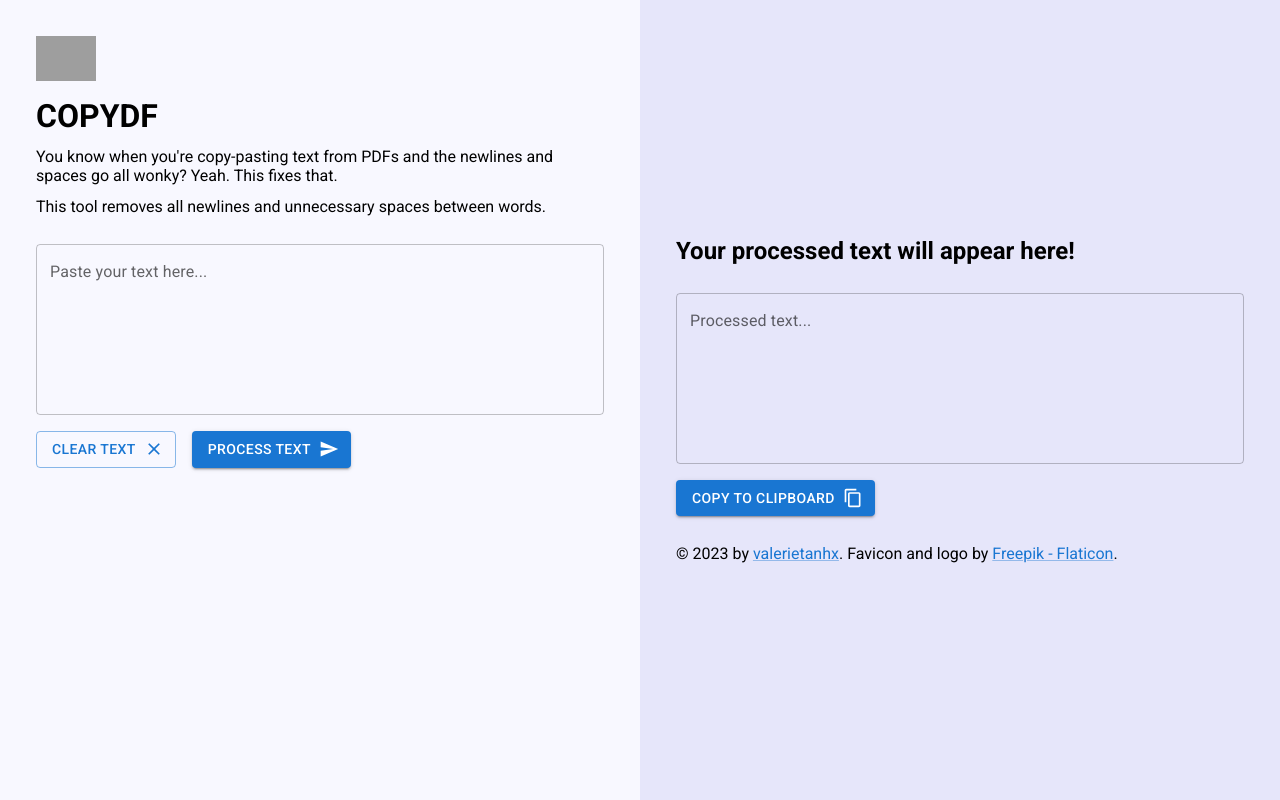
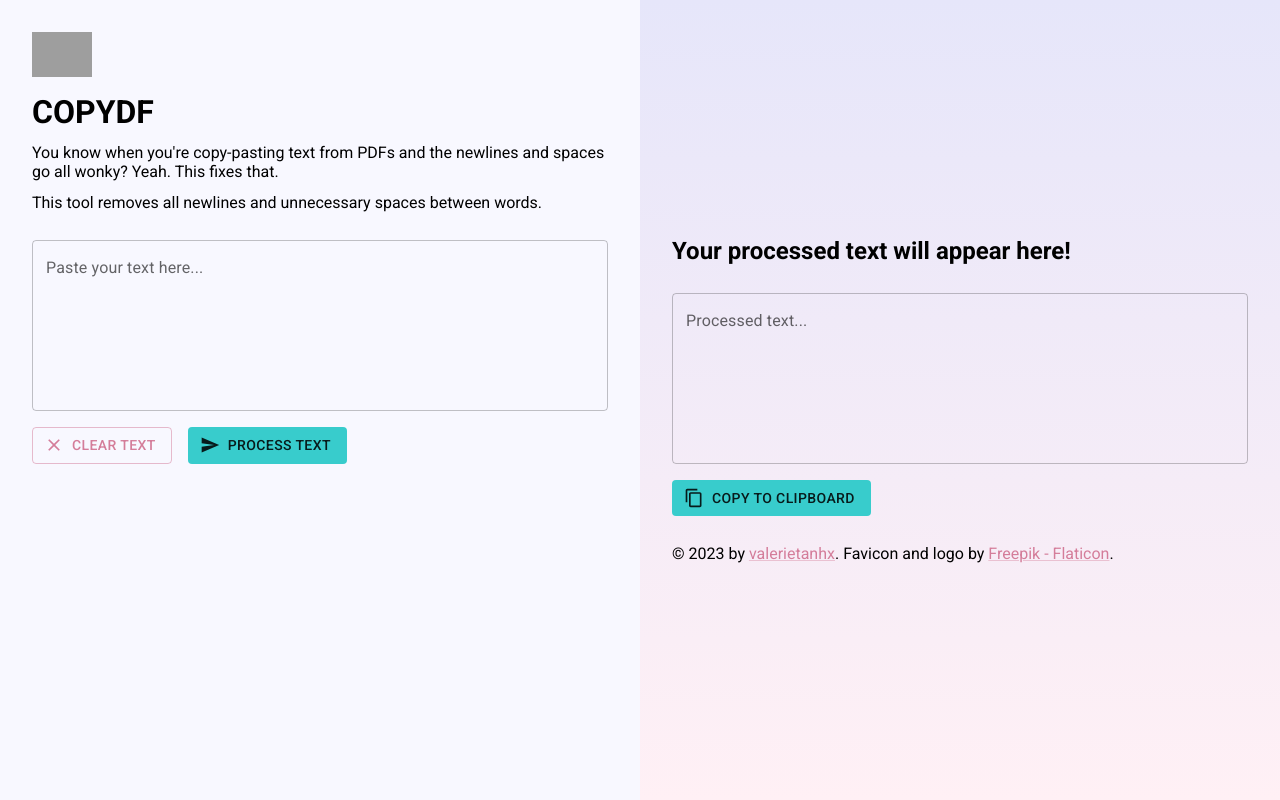
Before and after one commit to valerietanhx/copydf, a React (Create React App) app: page / in a window 1280 px wide. Built offline with nearby package versions, Linux system fonts and the light colour scheme; grey boxes are pictures that could not be loaded.

Commit message:
feat: update website design

```diff
--- a/src/App.css
+++ b/src/App.css
@@ -3,25 +3,7 @@
 }
 
 .App {
-  width: 100%;
   height: 100vh;
-  display: flex;
-  flex-direction: row;
-}
-
-.left {
-  width: 50%;
-  background-color: ghostwhite;
-  padding: 36px;
-}
-
-.right {
-  width: 50%;
-  background-color: lavender;
-  padding: 36px;
-  display: flex;
-  flex-direction: column;
-  justify-content: center;
 }
 
 h1,
@@ -33,17 +15,6 @@ p {
 @media only screen and (max-width: 768px) {
   .App {
     height: auto;
-    flex-direction: column;
-  }
-
-  .left {
-    width: auto;
-    padding: 36px;
-  }
-
-  .right {
-    width: auto;
-    padding: 36px;
   }
 }
 
--- a/src/App.js
+++ b/src/App.js
@@ -1,13 +1,27 @@
+import React, { useState } from "react";
+import { createTheme, ThemeProvider } from "@mui/material/styles";
+import Grid from "@mui/material/Grid";
+import TextField from "@mui/material/TextField";
+import Button from "@mui/material/Button";
+import Typography from "@mui/material/Typography";
+import Link from "@mui/material/Link";
+import SendIcon from "@mui/icons-material/Send";
+import ContentCopyIcon from "@mui/icons-material/ContentCopy";
+import ClearIcon from "@mui/icons-material/Clear";
 import "./App.css";
 import Logo from "./logo.png";
-import React, { useState } from "react";
-import SendIcon from "@mui/icons-material/Send";
-import Button from "@mui/material/Button";
-import TextField from "@mui/material/TextField";
-import Typography from "@mui/material/Typography";
-import ContentCopyIcon from "@mui/icons-material/ContentCopy";
-import ClearIcon from "@mui/icons-material/Clear";
-import Link from "@mui/material/Link";
+
+const theme = createTheme({
+  palette: {
+    primary: {
+      main: "#38cccc",
+    },
+    secondary: {
+      main: "#d47d9a",
+    },
+    tonalOffset: 0.1,
+  },
+});
 
 function App() {
   const [inputText, setInputText] = useState("");
@@ -27,14 +41,14 @@ function App() {
   };
 
   return (
-    <div className="App">
-      {/*TODO: add theme*/}
-      <div className="left">
+    <ThemeProvider theme={theme}>
+      <Grid container className="App">
+        <Grid item xs={12} md={6} sx={{ bgcolor: "ghostwhite" }} p={4}>
           <img src={Logo} alt="Logo" className="logo" />
           <h1>COPYDF</h1>
           <p>
-          You know when you're copy-pasting text from PDFs and the newlines and
-          spaces go all wonky? Yeah. This fixes that.
+            You know when you're copy-pasting text from PDFs and the newlines
+            and spaces go all wonky? Yeah. This fixes that.
           </p>
           <p>
             This tool removes all newlines and unnecessary spaces between words.
@@ -51,12 +65,15 @@ function App() {
               rows={6}
             />
             <div class="process-text-buttons">
-            {/*TODO: abstract out Button into a separate component*/}
+              {/*TODO: abstract out all components*/}
+              {/*TODO: clear processed text as well? "reset" instead of "clear"?
+              move to the right?*/}
               <Button
                 sx={{ mx: 0, my: 2 }}
                 onClick={clearText}
                 variant="outlined"
-              endIcon={<ClearIcon />}
+                color="secondary"
+                startIcon={<ClearIcon />}
               >
                 <Typography variant="button">Clear text</Typography>
               </Button>
@@ -64,16 +81,29 @@ function App() {
                 sx={{ mx: 0, my: 2 }}
                 onClick={processText}
                 variant="contained"
-              endIcon={<SendIcon />}
+                disableElevation
+                startIcon={<SendIcon />}
               >
                 <Typography variant="button">Process text</Typography>
               </Button>
             </div>
           </div>
-      </div>
-      <div className="right">
+        </Grid>
+        <Grid
+          item
+          xs={12}
+          md={6}
+          sx={{
+            background: "linear-gradient(lavender, lavenderblush)",
+            display: "flex",
+            flexDirection: "column",
+            justifyContent: "center",
+          }}
+          p={4}
+        >
           <h2>Your processed text will appear here!</h2>
           <div className="text-buttons-stack">
+            {/*TODO: change label? feels a bit awkward at the moment*/}
             <TextField
               sx={{ mt: 2 }}
               label="Processed text..."
@@ -85,11 +115,13 @@ function App() {
               multiline
               rows={6}
             />
+            {/*TODO: add copy success message*/}
             <Button
               sx={{ mx: 0, my: 2 }}
               onClick={copyText}
               variant="contained"
-            endIcon={<ContentCopyIcon />}
+              disableElevation
+              startIcon={<ContentCopyIcon />}
             >
               <Typography variant="button">Copy to clipboard</Typography>
             </Button>
@@ -99,6 +131,7 @@ function App() {
                 <Link
                   href="https://github.com/valerietanhx/copydf"
                   target="_blank"
+                  color="secondary"
                 >
                   valerietanhx
                 </Link>
@@ -106,6 +139,7 @@ function App() {
                 <Link
                   href="https://www.flaticon.com/free-animated-icon/pdf-file_10826752"
                   target="_blank"
+                  color="secondary"
                 >
                   Freepik - Flaticon
                 </Link>
@@ -113,8 +147,9 @@ function App() {
               </p>
             </footer>
           </div>
-      </div>
-    </div>
+        </Grid>
+      </Grid>
+    </ThemeProvider>
   );
 }
 
```
Also changed, not shown: src/logo.svg (deleted). Lines whose indentation alone changed are shown as unchanged.
